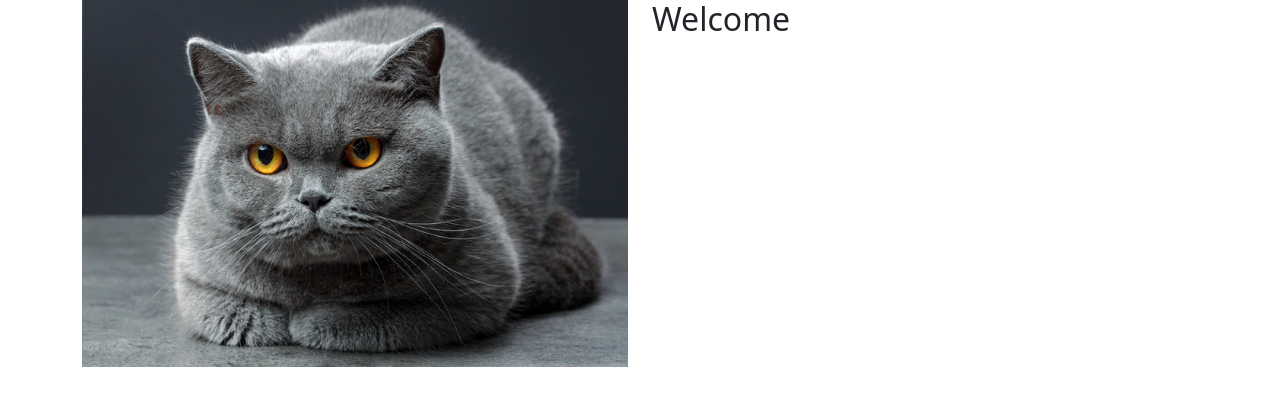
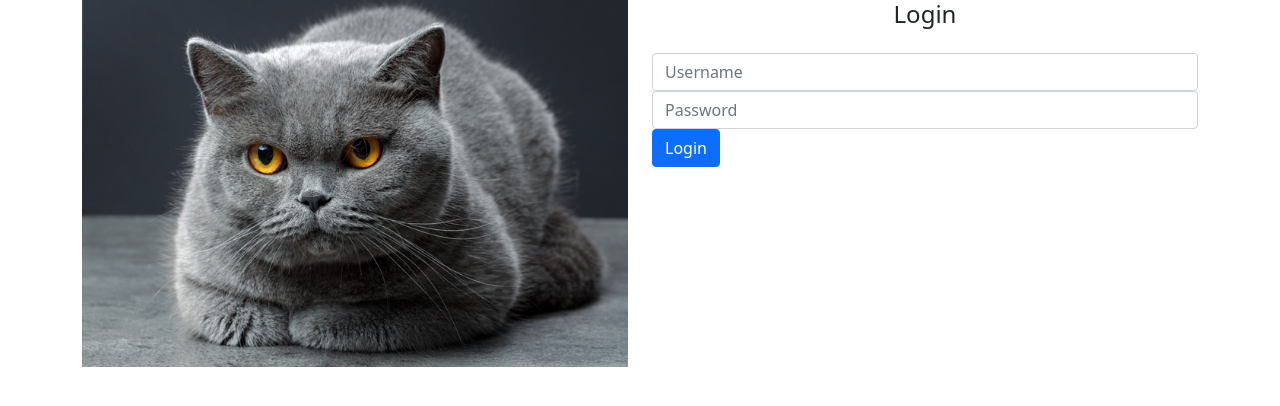
Before and after one commit to Ravelos/Angular, an Angular app in the folder catbook/catbook/: page /home in a window 1280 px wide. Shown: the top 406 px of the page. Built offline with nearby package versions, Linux system fonts and the light colour scheme.

Commit message:
creating the login component

```diff
--- a/catbook/catbook/src/app/home/home.component.html
+++ b/catbook/catbook/src/app/home/home.component.html
@@ -1,13 +1,16 @@
 <div class="container">
+
   <div class="row">
+
     <div class="col-md-6 mb-2">
       <img class="img-fluid d-none d-sm-block"
       src="assets/img/home.jpg"
       alt="A picture of a gray cat for welcoming the users">
     </div>
+
     <div class="col-md-6">
-      <h2>Welcome</h2>
+      <router-outlet></router-outlet>
+    </div>
 
-    </div>
   </div>
 </div>
--- a/catbook/catbook/src/app/home/home.module.ts
+++ b/catbook/catbook/src/app/home/home.module.ts
@@ -3,11 +3,13 @@
 
 import { HomeRoutingModule } from './home-routing.module';
 import { HomeComponent } from './home.component';
+import { LoginComponent } from './login/login.component';
 
 
 @NgModule({
   declarations: [
-    HomeComponent
+    HomeComponent,
+    LoginComponent
   ],
   imports: [
     CommonModule,
--- /dev/null
+++ b/catbook/catbook/src/app/home/login/login.component.html
@@ -0,0 +1,13 @@
+<h4 class="text-center">Login</h4>
+<form  class="form mt-4">
+  <div class="form-group">
+    <input type="text" class="form-control" placeholder="Username"/>
+  </div>
+
+  <div class="form-group">
+    <input type="password" class="form-control" placeholder="Password" />
+  </div>
+
+  <button type="submit" class="btn btn-primary btn-block">Login</button>
+
+</form>
--- /dev/null
+++ b/catbook/catbook/src/app/home/login/login.component.ts
@@ -0,0 +1,15 @@
+import { Component, OnInit } from '@angular/core';
+
+@Component({
+  selector: 'app-login',
+  templateUrl: './login.component.html',
+  styleUrls: ['./login.component.css']
+})
+export class LoginComponent implements OnInit {
+
+  constructor() { }
+
+  ngOnInit(): void {
+  }
+
+}
```
Also changed, not shown: catbook/catbook/src/app/home/home-routing.module.ts (+8 -1 lines), catbook/catbook/src/app/home/login/login.component.css (added), 1 other file (tests, documents, lock files or other folders).
